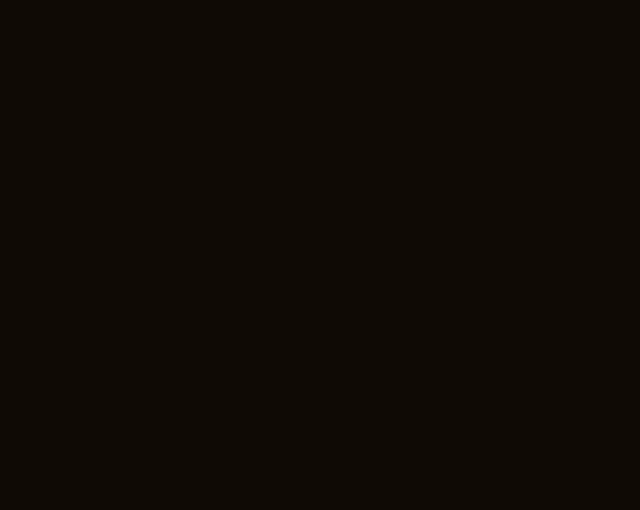
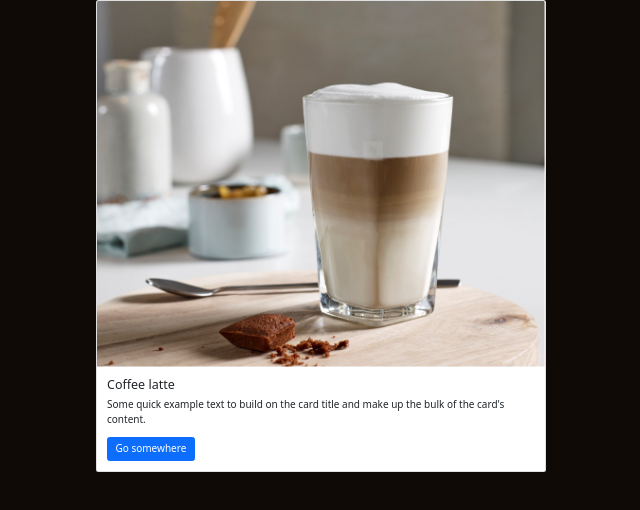
Before and after one commit to FelixMartinezCasadiego/CoffeeScrip, a plain HTML site: page Paginas/Orden.html in a window 1280 px wide. Shown: the whole page, without its empty margins (319-959 px from the left). Drawn offline with nearby package versions, Linux system fonts and the light colour scheme.

Commit message:
Agregado de información a sesión Orden

```diff
--- a/Orden.html
+++ b/Paginas/Orden.html
@@ -21,18 +21,44 @@
     <link href="https://cdn.jsdelivr.net/npm/bootstrap@5.1.3/dist/css/bootstrap.min.css" rel="stylesheet" integrity="sha384-1BmE4kWBq78iYhFldvKuhfTAU6auU8tT94WrHftjDbrCEXSU1oBoqyl2QvZ6jIW3" crossorigin="anonymous">
 
     <!-- CSS Nuestro -->
-    <link rel="stylesheet" href="./Css/Mochila.css">
+    <link rel="stylesheet" href="../Css/Mochila.css">
 
 </head>
 <body class="Background_Index">
 
+    <!-- Imagen central de café -->
 
+    <div class="container">
+
+        <div class="row justify-content-md-center">
+
+            <div class="card p-0 col-12 col-sm-12 col-md-12 col-lg-12" style="width: 450px;">
+                <img src="../Imagenes/Café late2.jpg" class="card-img-top" alt="Coffee latte">
+
+                    <div class="card-body">
+                        <h5 class="card-title">Coffee latte</h5>
+                        <p class="card-text">Some quick example text to build on the card title and make up the bulk of the card's content.</p>
+                        <a href="#" class="btn btn-primary">Go somewhere</a>
+                    </div>
+            </div>
+
+        </div>
+
+    </div>
+
+
+
+    <!-- <div class="container mt-0">
+        <div class="text-center">
+            <img src="../Imagenes/Café late2.jpg" alt="Coffee latte" class="img-fluid" width="450px" height="300px">
+        </div>
+    </div> -->
 
 
     <!-- SCRIPT de Framework Bootstrap -->
     <script src="https://cdn.jsdelivr.net/npm/bootstrap@5.1.3/dist/js/bootstrap.bundle.min.js" integrity="sha384-ka7Sk0Gln4gmtz2MlQnikT1wXgYsOg+OMhuP+IlRH9sENBO0LRn5q+8nbTov4+1p" crossorigin="anonymous"></script>
 
     <!-- JavaScrip Nuestro -->
-    <script src="./JavaScrip/Main.js"></script>
+    <script src="../JavaScrip/Main.js"></script>
 </body>
 </html>
```
Also changed, not shown: index.html (+1 -1 lines).
